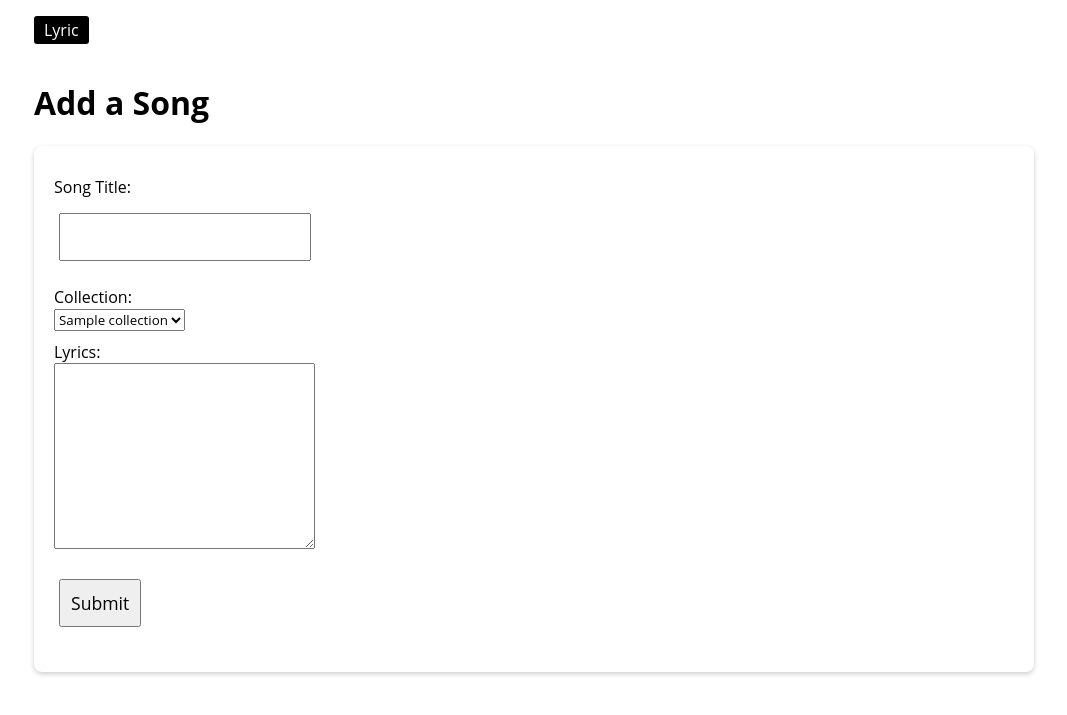
After one commit to mozzius/lyric, a Flask app: page /add/song in a window 1280 px wide. The commit adds this page. Shown: the top 715 px of the page, without its empty margins (106-1173 px from the left). Run offline with Flask 2, Linux system fonts and the light colour scheme; a database or web service that is not in the repository returns one stand-in record (values such as "Sample title").

Commit message:
adding sobgs and collections

```diff
--- a/app/db.py
+++ b/app/db.py
@@ -5,9 +5,48 @@ client = pymongo.MongoClient()
 
 db = client.lyric
 songs = db.songs
+collections = db.collections
+
 
 def getSongFromID(id):
-    return songs.find_one({ '_id': ObjectId(id) })
+    song = songs.find_one({'_id': ObjectId(id)})
+    return {'song': song, 'collection': getCollectionFromID(song['collection_id'])}
+
+
+def getSongsFromCollectionID(collection_id):
+    return list(songs.find({'collection_id': collection_id}))
+
 
 def getSongList():
     return list(songs.find())
+
+
+def getCollectionFromID(id):
+    return collections.find_one({'_id': ObjectId(id)})
+
+
+def getCollectionList():
+    return list(collections.find())
+
+
+def getCollectionsWithSongs():
+    collections = []
+    for collection in getCollectionList():
+        collections.append(
+            {
+                '_id': collection['_id'],
+                'title': collection['title'],
+                'image': collection['image'],
+                'songs': getSongsFromCollectionID(collection['_id']),
+            }
+        )
+    return collections
+
+def addSong(song):
+    assert song['title']
+    assert song['collection_id']
+    assert song['lyrics']
+    assert songs.find({ 'title': song['title'], 'collection_id': ObjectId(song['collection_id']) }).count == 0
+    song['collection_id'] = ObjectId(song['collection_id'])
+    song['lyrics'] = song['lyrics'].replace('\n', ' ')
+    return songs.insert_one(song).inserted_id
--- a/app/main.py
+++ b/app/main.py
@@ -1,4 +1,4 @@
-from flask import Flask, render_template
+from flask import Flask, render_template, request, redirect
 from sassutils.wsgi import SassMiddleware
 from bson import json_util
 import db
@@ -6,21 +6,55 @@ import db
 app = Flask(__name__)
 
 app.wsgi_app = SassMiddleware(
-    app.wsgi_app,
-    {"main": ("static/sass", "static/css", "/static/css")}
+    app.wsgi_app, {"main": ("static/sass", "static/css", "/static/css")}
 )
 
 # VIEWS
 
+
 @app.route("/")
 def home():
-    songs = db.getSongList()
-    return render_template("home.html", songs=songs)
+    collections = db.getCollectionsWithSongs()
+    return render_template("home.html", collections=collections)
 
 
 @app.route("/play/<song_id>")
 def play(song_id):
     return render_template("play.html", song_id=song_id)
+
+
+@app.route("/add/song", methods=["GET", "POST"])
+def addSong():
+    collections = db.getCollectionList()
+    if request.method == "POST":
+        try:
+            song = {
+                "title": request.form["title"],
+                "collection_id": request.form["collection_id"],
+                "lyrics": request.form["lyrics"],
+            }
+            return redirect("/play/" + str(db.addSong(song)))
+        except Exception as e:
+            print(e)
+            return render_template("addSong.html", error=True, collections=collections)
+    else:
+        return render_template("addSong.html", collections=collections)
+
+@app.route("/add/collection", methods=["GET", "POST"])
+def addCollection():
+    if request.method == "POST":
+        try:
+            collection = {
+                "title": request.form["title"],
+                "image": request.form["image"],
+            }
+            return redirect("/play/" + str(db.addCollection(collection)))
+        except Exception as e:
+            print(e)
+            return render_template("addCollection.html", error=True)
+    else:
+        return render_template("addCollection.html",)
+
 
 # API
 @app.route("/api/getSong/<song_id>")
--- a/app/static/js/main.js
+++ b/app/static/js/main.js
@@ -7,12 +7,11 @@ function getSong(song_id) {
     })
 }
 
-function play(song) {
-    $('.title').text(song.title)
-    $('.album').text(song.album)
-    $('.artist').text(song.artist)
+function play(data) {
+    $('.title').text(data.song.title)
+    $('.collection').text(data.collection.title)
 
-    var lyrics = song.lyrics.split(' ').map(function (word) {
+    var lyrics = data.song.lyrics.split(' ').map(function (word) {
         return {
             simple: word.toLowerCase().replace(/[^\w]|_/g, ''),
             display: word,
--- a/app/static/sass/style.scss
+++ b/app/static/sass/style.scss
@@ -15,6 +15,7 @@ $max-width: 1000px;
     display: flex;
     top: 0;
     left: 0;
+    background-color: white;
 
     div {
         width: 100%;
@@ -27,7 +28,10 @@ $max-width: 1000px;
         align-items: center;
 
         a {
-            color: black;
+            background-color: black;
+            color: white;
+            padding: 3px 10px;
+            border-radius: 3px;
             text-decoration: none;
         }
     }
@@ -96,3 +142,43 @@ $max-width: 1000px;
         }
     }
 }
+
+.error {
+    background-color: white;
+    margin: 20px 0;
+    box-shadow: 0 2px 5px rgba(0, 0, 0, .2);
+    border-radius: 8px;
+    height: 80px;
+    display: flex;
+    flex-direction: row;
+    justify-content: flex-start;
+    align-items: center;
+
+    div {
+        background-color: red;
+        width: 10px;
+        height: 80px;
+    }
+}
+
+form {
+    background-color: white;
+    margin: 20px 0;
+    box-shadow: 0 2px 5px rgba(0, 0, 0, .2);
+    border-radius: 8px;
+    padding: 20px 10px;
+
+    div {
+        margin: 10px;
+
+        label {
+            display: block;
+        }
+
+        input {
+            margin: 15px 5px;
+            padding: 10px;
+            font-size: 1.1em;
+        }
+    }
+}
--- /dev/null
+++ b/app/templates/addSong.html
@@ -0,0 +1,36 @@
+{% extends 'default.html' %}
+{% block title %}Add Song{% endblock %}
+{% block content %}
+<div class="panel">
+    <div class="innerPanel">
+        <h1>Add a Song</h1>
+        {% if error %}
+        <div class="error">
+            <div></div>
+            <p>An error occurred, please try again</p>
+        </div>
+        {% endif %}
+        <form method="post" id="addSong">
+            <div>
+                <label for="title">Song Title:</label>
+                <input type="text" name="title" id="title" required>
+            </div>
+            <div>
+                <label for="collection_id">Collection:</label>
+                <select name="collection_id" id="collection_id" required>
+                    {% for collection in collections %}
+                    <option value="{{ collection._id }}">{{ collection.title }}</option>
+                    {% endfor %}
+                </select>
+            </div>
+            <div>
+                <label for="lyrics">Lyrics:</label>
+                <textarea name="lyrics" id="lyrics" cols="30" rows="10" form="addSong"></textarea>
+            </div>
+            <div>
+                <input type="submit" value="Submit">
+            </div>
+        </form>
+    </div>
+</div>
+{% endblock %}
--- a/app/templates/play.html
+++ b/app/templates/play.html
@@ -5,8 +5,7 @@
     <div class="innerPanel">
         <div class="songInfo">
             <p class="title"></p>
-            <p class="album"></p>
-            <p class="artist"></p>
+            <p class="collection"></p>
         </div>
         <div class="play">
             <input type="text" name="enter" id="enter">
```
Also changed, not shown: other parts of app/static/sass/style.scss (+42 -0 lines), app/templates/addCollection.html (added, +28 -0 lines), app/templates/home.html (+15 -4 lines).
